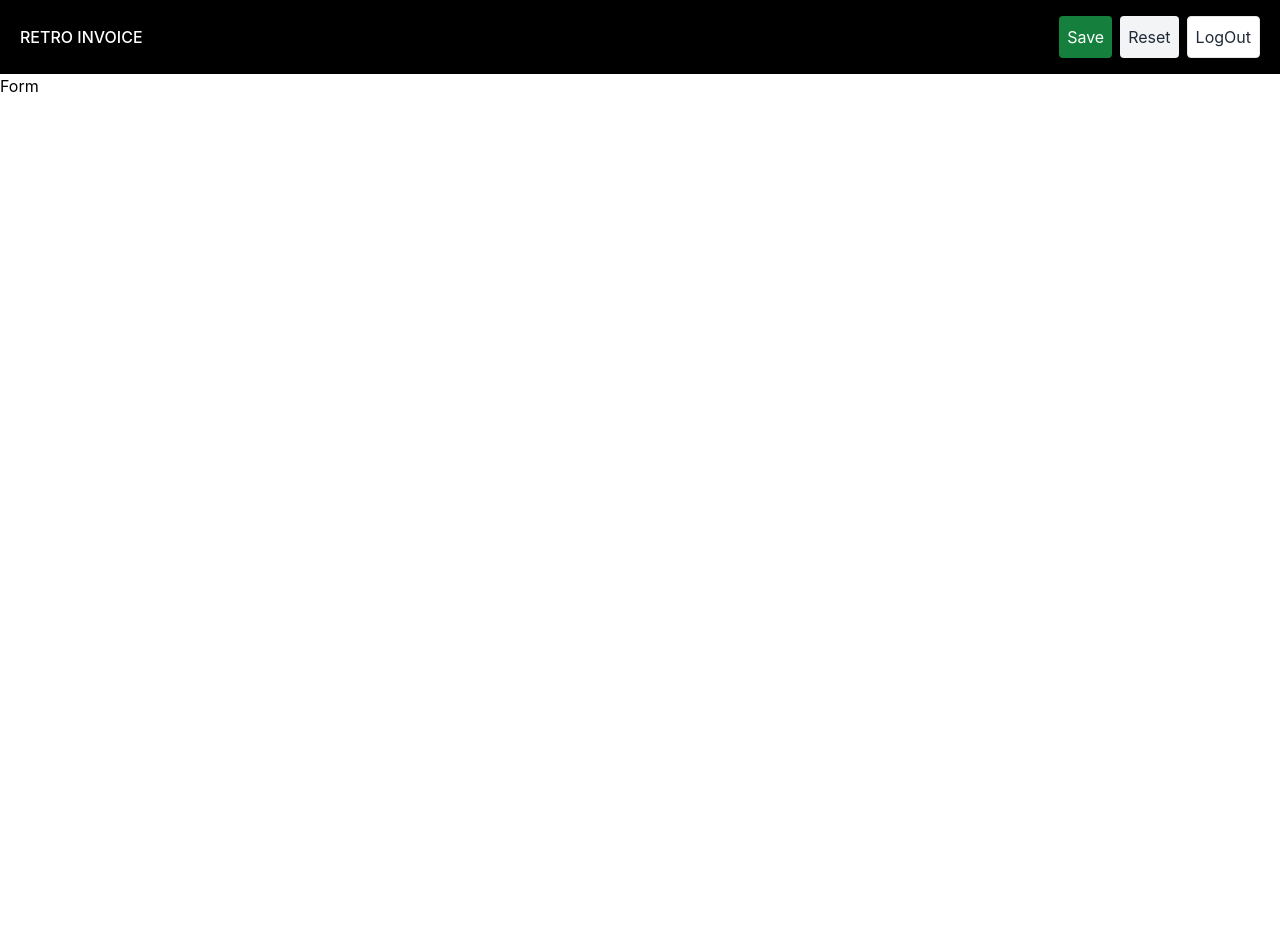
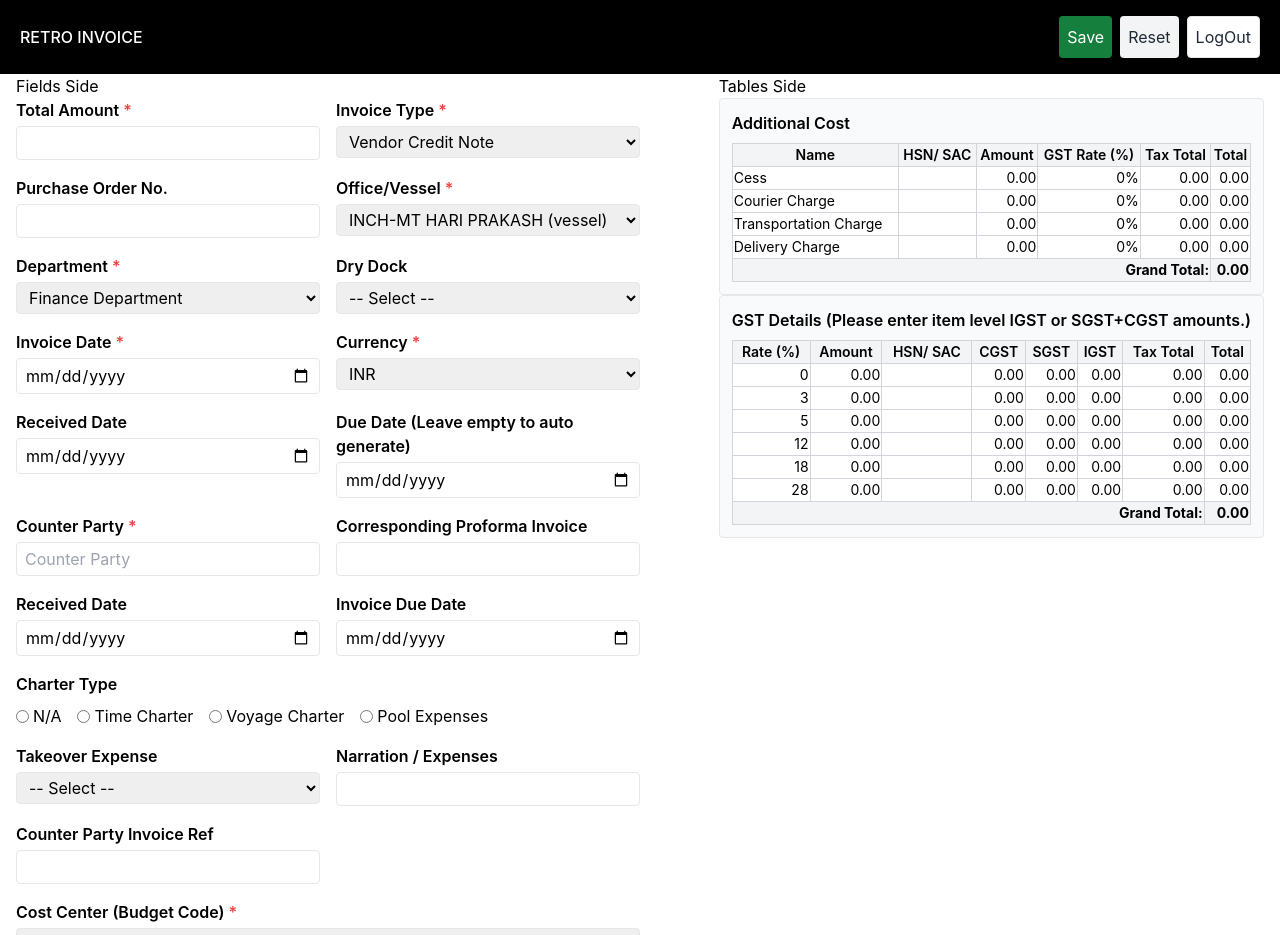
Before and after one commit to raamizz/Retro_Invoice, a React (Create React App) app in the folder frontend/: page / in a window 1280 px wide. Shown: the top 935 px of the page. Before the commit the page ends 800 px from the top, so only its background shows below. Built offline with nearby package versions, Linux system fonts and the light colour scheme.

Commit message:
Formation added

```diff
--- a/frontend/src/components/Invoice.jsx
+++ b/frontend/src/components/Invoice.jsx
@@ -1,9 +1,24 @@
+import InvoiceForm from "./InvoiceForm";
+import AdditionalCostTable from "./AdditionalCostTable";
+import GSTDetailsTable from "./GSTDetailsTable";
+
+
 const Invoice = ()=>{
 
 
 
     return (
-        <div>Form</div>
+        <div className="flex justify-between px-4">
+            <div className="md:w-2/4 w-full">
+                Fields Side
+                <InvoiceForm/>
+            </div>
+            <div>
+                Tables Side
+                <AdditionalCostTable />
+                <GSTDetailsTable />
+            </div>
+        </div>
     )
 }
 export default Invoice;
--- a/frontend/src/components/InvoiceForm.jsx
+++ b/frontend/src/components/InvoiceForm.jsx
@@ -3,117 +3,111 @@ import AdditionalCostTable from './AdditionalCostTable';
 import GSTDetailsTable from './GSTDetailsTable';
 
 const InvoiceForm = () => (
-  // <form className="px-6 pt-6 bg-green-400">
-  //   {/* Top Form Fields Grid */}
-  //   <div className="grid grid-cols-2 gap-4 mb-8">
-  //     {/* Row 1 */}
-  //     <div className="flex flex-col">
-  //       <label className="font-semibold mb-1">Total Amount <span className="text-red-500">*</span></label>
-  //       <input type="text" className="border rounded px-2 py-1" />
-  //     </div>
-  //     <div className="flex flex-col">
-  //       <label className="font-semibold mb-1">Invoice Type <span className="text-red-500">*</span></label>
-  //       <select className="border rounded px-2 py-1"><option>Vendor Credit Note</option></select>
-  //     </div>
-  //     <div className="flex flex-col">
-  //       <label className="font-semibold mb-1">Purchase Order No.</label>
-  //       <input type="text" className="border rounded px-2 py-1" />
-  //     </div>
-  //     <div className="flex flex-col">
-  //       <label className="font-semibold mb-1">Office/Vessel <span className="text-red-500">*</span></label>
-  //       <select className="border rounded px-2 py-1"><option>INCH-MT HARI PRAKASH (vessel)</option></select>
-  //     </div>
-  //     <div className="flex flex-col">
-  //       <label className="font-semibold mb-1">Department <span className="text-red-500">*</span></label>
-  //       <select className="border rounded px-2 py-1"><option>Finance Department</option></select>
-  //     </div>
-  //     <div className="flex flex-col">
-  //       <label className="font-semibold mb-1">Dry Dock</label>
-  //       <select className="border rounded px-2 py-1"><option>-- Select --</option></select>
-  //     </div>
-  //     {/* Row 2 */}
-  //     <div className="flex flex-col">
-  //       <label className="font-semibold mb-1">Invoice Date <span className="text-red-500">*</span></label>
-  //       <input type="date" className="border rounded px-2 py-1" />
-  //     </div>
-  //     <div className="flex flex-col">
-  //       <label className="font-semibold mb-1">Currency <span className="text-red-500">*</span></label>
-  //       <select className="border rounded px-2 py-1"><option>INR</option></select>
-  //     </div>
-  //     <div className="flex flex-col">
-  //       <label className="font-semibold mb-1">Received Date</label>
-  //       <input type="date" className="border rounded px-2 py-1" />
-  //     </div>
-  //     <div className="flex flex-col">
-  //       <label className="font-semibold mb-1">Due Date (Leave empty to auto generate)</label>
-  //       <input type="date" className="border rounded px-2 py-1" />
-  //     </div>
-  //     <div className="flex flex-col">
-  //       <label className="font-semibold mb-1">Counter Party <span className="text-red-500">*</span></label>
-  //       <input type="text" placeholder="Counter Party" className="border rounded px-2 py-1" />
-  //     </div>
-  //     <div className="flex flex-col">
-  //       <label className="font-semibold mb-1">Corresponding Proforma Invoice</label>
-  //       <input type="text" className="border rounded px-2 py-1" />
-  //     </div>
-  //     {/* Row 3 */}
-  //     <div className="flex flex-col">
-  //       <label className="font-semibold mb-1">Received Date</label>
-  //       <input type="date" className="border rounded px-2 py-1" />
-  //     </div>
-  //     <div className="flex flex-col">
-  //       <label className="font-semibold mb-1">Invoice Due Date</label>
-  //       <input type="date" className="border rounded px-2 py-1" />
-  //     </div>
-  //     <div className="flex flex-col col-span-2">
-  //       <label className="font-semibold mb-1">Charter Type</label>
-  //       <div className="flex flex-wrap gap-4 mt-1">
-  //         <label className="flex items-center"><input type="radio" name="charterType" className="mr-1" /> N/A</label>
-  //         <label className="flex items-center"><input type="radio" name="charterType" className="mr-1" /> Time Charter</label>
-  //         <label className="flex items-center"><input type="radio" name="charterType" className="mr-1" /> Voyage Charter</label>
-  //         <label className="flex items-center"><input type="radio" name="charterType" className="mr-1" /> Pool Expenses</label>
-  //       </div>
-  //     </div>
-  //     <div className="flex flex-col">
-  //       <label className="font-semibold mb-1">Takeover Expense</label>
-  //       <select className="border rounded px-2 py-1"><option>-- Select --</option></select>
-  //     </div>
-  //     <div className="flex flex-col">
-  //       <label className="font-semibold mb-1">Narration / Expenses</label>
-  //       <input type="text" className="border rounded px-2 py-1" />
-  //     </div>
-  //     <div className="flex flex-col">
-  //       <label className="font-semibold mb-1">Counter Party Invoice Ref</label>
-  //       <input type="text" className="border rounded px-2 py-1" />
-  //     </div>
-  //     {/* Row 4 */}
-  //     <div className="flex flex-col col-span-2">
-  //       <label className="font-semibold mb-1">Cost Center (Budget Code) <span className="text-red-500">*</span></label>
-  //       <select className="border rounded px-2 py-1"><option>Select a Cost Center (Budget Code)</option></select>
-  //     </div>
-  //     <div className="flex flex-col col-span-2">
-  //       <label className="font-semibold mb-1">GST Treatment (Maritime) <span className="text-red-500">*</span></label>
-  //       <div className="flex flex-wrap gap-4 mt-1">
-  //         <label className="flex items-center"><input type="radio" name="gstTreatment" className="mr-1" /> CGST+SGST</label>
-  //         <label className="flex items-center"><input type="radio" name="gstTreatment" className="mr-1" /> Export/Zero-Rated</label>
-  //         <label className="flex items-center"><input type="radio" name="gstTreatment" className="mr-1" /> Domestic (IGST)</label>
-  //       </div>
-  //     </div>
-  //     <div className="flex flex-col col-span-2">
-  //       <label className="font-semibold mb-1">Cargo Type</label>
-  //       <input type="text" className="border rounded px-2 py-1" />
-  //     </div>
-  //   </div>
-  //   {/* Tables Section */}
-  //   <div className="flex gap-8 flex-wrap">
-  //     <AdditionalCostTable />
-  //     <GSTDetailsTable />
-  //   </div>
-  // </form>
+  <form className="">
+    {/* Top Form Fields Grid */}
+    <div className="grid grid-cols-2 gap-4 mb-8">
+      {/* Row 1 */}
+      <div className="flex flex-col">
+        <label className="font-semibold mb-1">Total Amount <span className="text-red-500">*</span></label>
+        <input type="text" className="border rounded px-2 py-1" />
+      </div>
+      <div className="flex flex-col">
+        <label className="font-semibold mb-1">Invoice Type <span className="text-red-500">*</span></label>
+        <select className="border rounded px-2 py-1"><option>Vendor Credit Note</option></select>
+      </div>
+      <div className="flex flex-col">
+        <label className="font-semibold mb-1">Purchase Order No.</label>
+        <input type="text" className="border rounded px-2 py-1" />
+      </div>
+      <div className="flex flex-col">
+        <label className="font-semibold mb-1">Office/Vessel <span className="text-red-500">*</span></label>
+        <select className="border rounded px-2 py-1"><option>INCH-MT HARI PRAKASH (vessel)</option></select>
+      </div>
+      <div className="flex flex-col">
+        <label className="font-semibold mb-1">Department <span className="text-red-500">*</span></label>
+        <select className="border rounded px-2 py-1"><option>Finance Department</option></select>
+      </div>
+      <div className="flex flex-col">
+        <label className="font-semibold mb-1">Dry Dock</label>
+        <select className="border rounded px-2 py-1"><option>-- Select --</option></select>
+      </div>
+      {/* Row 2 */}
+      <div className="flex flex-col">
+        <label className="font-semibold mb-1">Invoice Date <span className="text-red-500">*</span></label>
+        <input type="date" className="border rounded px-2 py-1" />
+      </div>
+      <div className="flex flex-col">
+        <label className="font-semibold mb-1">Currency <span className="text-red-500">*</span></label>
+        <select className="border rounded px-2 py-1"><option>INR</option></select>
+      </div>
+      <div className="flex flex-col">
+        <label className="font-semibold mb-1">Received Date</label>
+        <input type="date" className="border rounded px-2 py-1" />
+      </div>
+      <div className="flex flex-col">
+        <label className="font-semibold mb-1">Due Date (Leave empty to auto generate)</label>
+        <input type="date" className="border rounded px-2 py-1" />
+      </div>
+      <div className="flex flex-col">
+        <label className="font-semibold mb-1">Counter Party <span className="text-red-500">*</span></label>
+        <input type="text" placeholder="Counter Party" className="border rounded px-2 py-1" />
+      </div>
+      <div className="flex flex-col">
+        <label className="font-semibold mb-1">Corresponding Proforma Invoice</label>
+        <input type="text" className="border rounded px-2 py-1" />
+      </div>
+      {/* Row 3 */}
+      <div className="flex flex-col">
+        <label className="font-semibold mb-1">Received Date</label>
+        <input type="date" className="border rounded px-2 py-1" />
+      </div>
+      <div className="flex flex-col">
+        <label className="font-semibold mb-1">Invoice Due Date</label>
+        <input type="date" className="border rounded px-2 py-1" />
+      </div>
+      <div className="flex flex-col col-span-2">
+        <label className="font-semibold mb-1">Charter Type</label>
+        <div className="flex flex-wrap gap-4 mt-1">
+          <label className="flex items-center"><input type="radio" name="charterType" className="mr-1" /> N/A</label>
+          <label className="flex items-center"><input type="radio" name="charterType" className="mr-1" /> Time Charter</label>
+          <label className="flex items-center"><input type="radio" name="charterType" className="mr-1" /> Voyage Charter</label>
+          <label className="flex items-center"><input type="radio" name="charterType" className="mr-1" /> Pool Expenses</label>
+        </div>
+      </div>
+      <div className="flex flex-col">
+        <label className="font-semibold mb-1">Takeover Expense</label>
+        <select className="border rounded px-2 py-1"><option>-- Select --</option></select>
+      </div>
+      <div className="flex flex-col">
+        <label className="font-semibold mb-1">Narration / Expenses</label>
+        <input type="text" className="border rounded px-2 py-1" />
+      </div>
+      <div className="flex flex-col">
+        <label className="font-semibold mb-1">Counter Party Invoice Ref</label>
+        <input type="text" className="border rounded px-2 py-1" />
+      </div>
+      {/* Row 4 */}
+      <div className="flex flex-col col-span-2">
+        <label className="font-semibold mb-1">Cost Center (Budget Code) <span className="text-red-500">*</span></label>
+        <select className="border rounded px-2 py-1"><option>Select a Cost Center (Budget Code)</option></select>
+      </div>
+      <div className="flex flex-col col-span-2">
+        <label className="font-semibold mb-1">GST Treatment (Maritime) <span className="text-red-500">*</span></label>
+        <div className="flex flex-wrap gap-4 mt-1">
+          <label className="flex items-center"><input type="radio" name="gstTreatment" className="mr-1" /> CGST+SGST</label>
+          <label className="flex items-center"><input type="radio" name="gstTreatment" className="mr-1" /> Export/Zero-Rated</label>
+          <label className="flex items-center"><input type="radio" name="gstTreatment" className="mr-1" /> Domestic (IGST)</label>
+        </div>
+      </div>
+      <div className="flex flex-col col-span-2">
+        <label className="font-semibold mb-1">Cargo Type</label>
+        <input type="text" className="border rounded px-2 py-1" />
+      </div>
+    </div>
+    {/* Tables Section */}
 
-  <div>
-    form
-  </div>
+  </form>
+
 );
 
 export default InvoiceForm;
```
